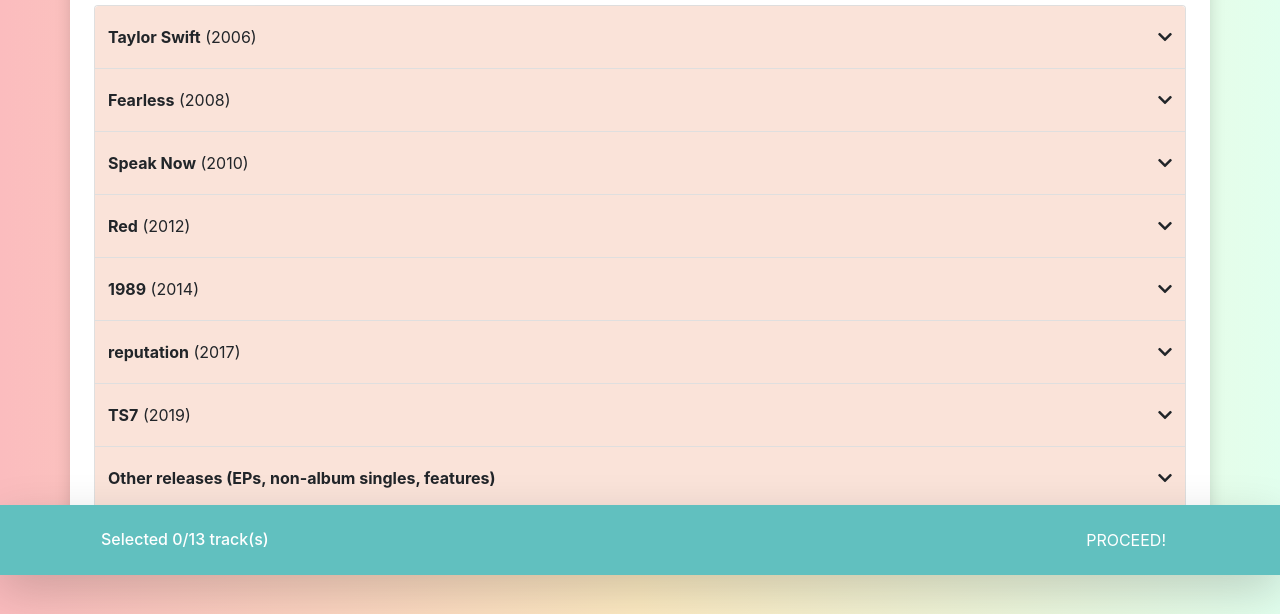
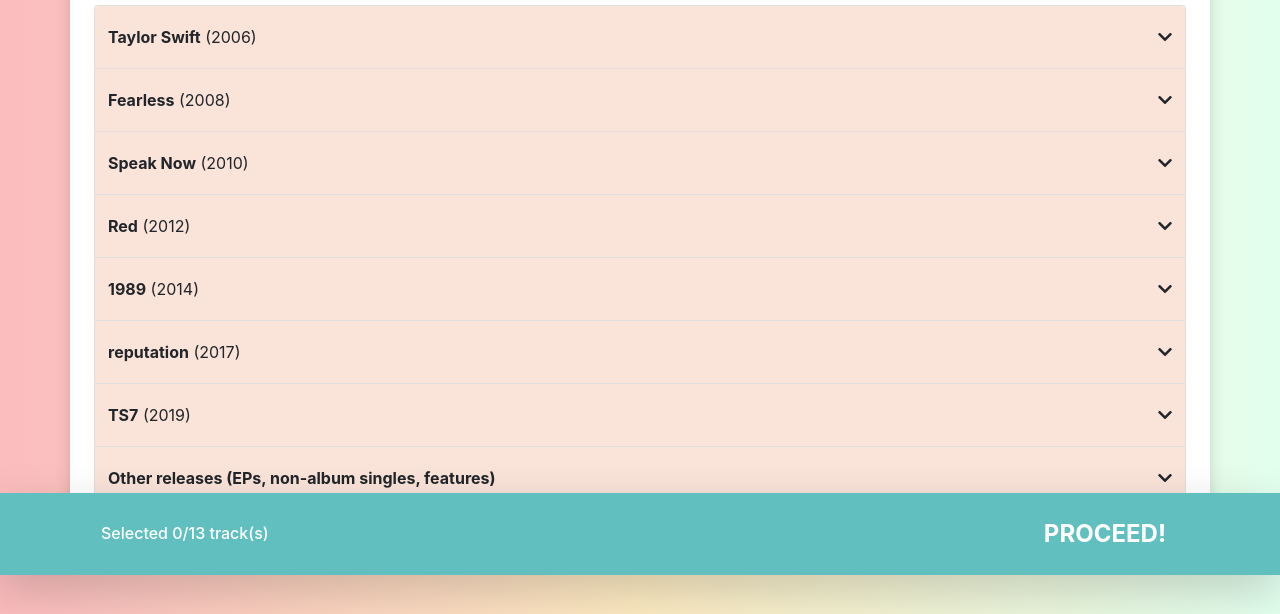
Before and after one commit to JRobsonJr/ts-ranked, a React app: page / in a window 1280 px wide. Shown: the part 225-839 px from the top of the page. Built offline with nearby package versions, Linux system fonts and the light colour scheme.

Commit message:
Add font Noah

```diff
--- a/src/index.css
+++ b/src/index.css
@@ -1,20 +1,36 @@
+@font-face {
+    font-family: 'noah';
+    src: url('./assets/fonts/noah-regular-webfont.woff2') format('woff2'),
+         url('./assets/fonts/noah-regular-webfont.woff') format('woff');
+    font-weight: normal;
+    font-style: normal;
+}
+
+@font-face {
+    font-family: 'noah';
+    src: url('./assets/fonts/noah-bold-webfont.woff2') format('woff2'),
+         url('./assets/fonts/noah-bold-webfont.woff') format('woff');
+    font-weight: bold;
+    font-style: normal;
+}
+
+@font-face {
+    font-family: 'noah';
+    src: url('./assets/fonts/noah-regularitalic-webfont.woff2') format('woff2'),
+         url('./assets/fonts/noah-regularitalic-webfont.woff') format('woff');
+    font-weight: normal;
+    font-style: italic;
+}
+
 body {
     margin: 0;
     padding: 0;
     font-family: -apple-system, BlinkMacSystemFont, "Segoe UI", "Roboto", "Oxygen", "Ubuntu", "Cantarell", "Fira Sans", "Droid Sans", "Helvetica Neue", sans-serif;
     -webkit-font-smoothing: antialiased;
     -moz-osx-font-smoothing: grayscale;
-    background: #C6FFDD;
-    background: -webkit-linear-gradient(to right, #f7797d, #FBD786, #e2ffee);
+    background: #e2ffee;
+    background: -webkit-linear-gradient(to right, #fbbcbe, #fdebc2, #e2ffee);
     background: linear-gradient(to right, #fbbcbe, #fdebc2, #e2ffee);
-}
-
-code {
-    font-family: source-code-pro, Menlo, Monaco, Consolas, "Courier New", monospace;
-}
-
-.navbar {
-    background-color: rgba(245, 245, 245, 0.5);
 }
 
 .footer {
@@ -24,6 +40,8 @@
 
 .btn-footer {
     color: white;
+    font-size: 1.5rem;
+    font-weight: bold;
 }
 
 .btn-footer:hover {
```
Also changed, not shown: src/assets/fonts/noah-bold-webfont.woff (added), src/assets/fonts/noah-bold-webfont.woff2 (added), src/assets/fonts/noah-bolditalic-webfont.woff (added), src/assets/fonts/noah-bolditalic-webfont.woff2 (added), src/assets/fonts/noah-regular-webfont.woff (added), src/assets/fonts/noah-regular-webfont.woff2 (added), src/assets/fonts/noah-regularitalic-webfont.woff (added), src/assets/fonts/noah-regularitalic-webfont.woff2 (added), src/assets/taylor.png (added).
